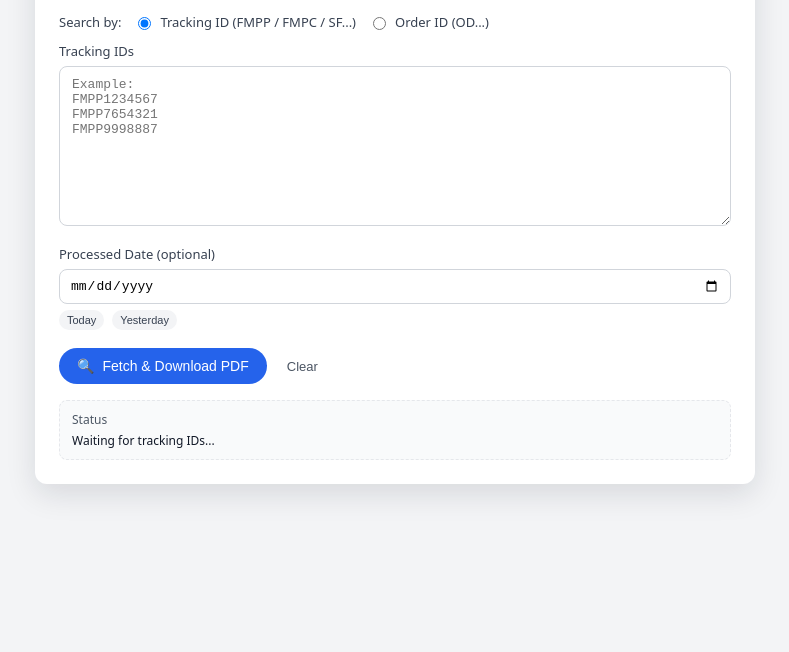
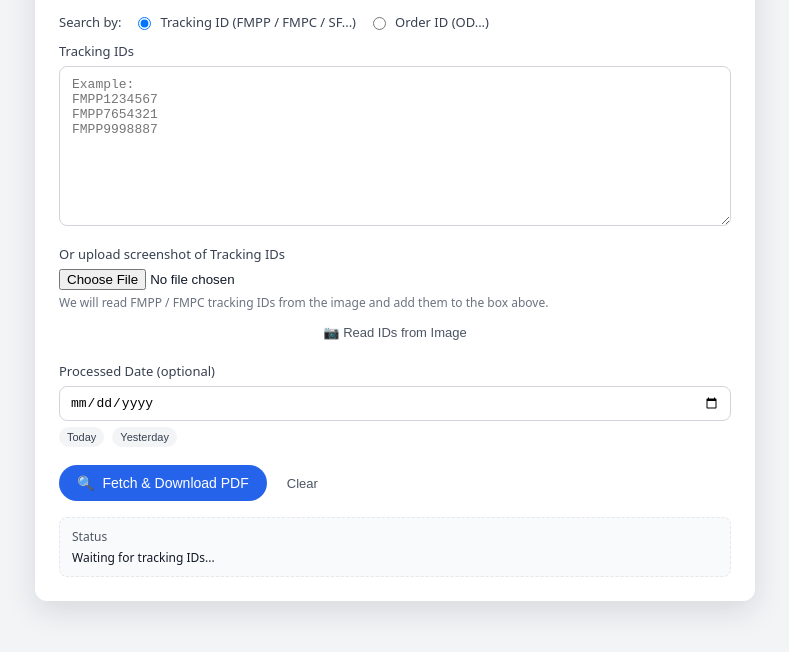
Before and after one commit to santoshk66/merged-pdf-cropper-sku, a website: page public/reprint.html in a window 1280 px wide. Shown: the part 144-796 px from the top of the page, without its empty margins (245-1034 px from the left). Drawn offline with Linux system fonts and the light colour scheme.

Commit message:
Update reprint.html

```diff
--- a/public/reprint.html
+++ b/public/reprint.html
@@ -312,12 +312,26 @@
       </label>
     </div>
 
-    <div>
+        <div>
       <label for="ids" id="idsLabel">Tracking IDs</label>
       <textarea id="ids" placeholder="Example:
 FMPP1234567
 FMPP7654321
 FMPP9998887"></textarea>
+    </div>
+
+    <!-- 🔹 NEW: Upload screenshot and read tracking IDs -->
+    <div class="field-row">
+      <div class="field-group">
+        <label for="imageInput">Or upload screenshot of Tracking IDs</label>
+        <input type="file" id="imageInput" accept="image/*" />
+        <div class="hint" style="font-size:12px;color:#6b7280;margin-top:4px;">
+          We will read FMPP / FMPC tracking IDs from the image and add them to the box above.
+        </div>
+        <button type="button" id="btnOcrFromImage" class="btn-secondary" style="margin-top:6px;">
+          📷 Read IDs from Image
+        </button>
+      </div>
     </div>
 
     <div class="field-row">
```
